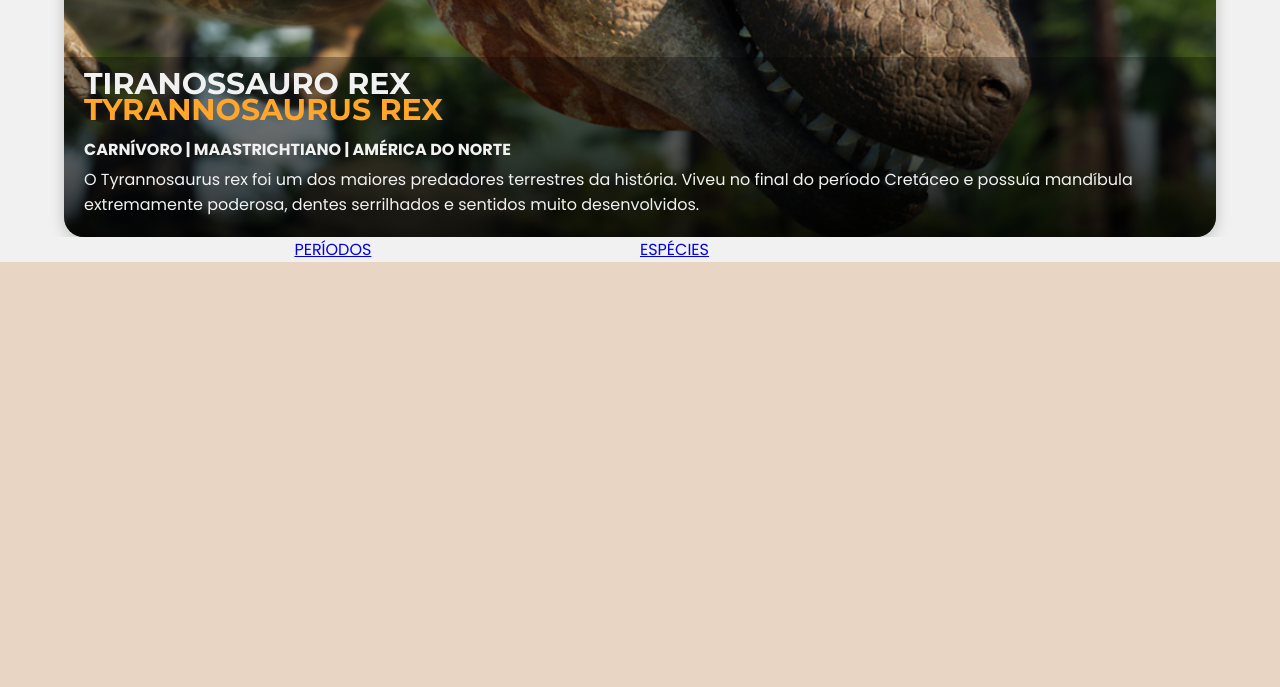
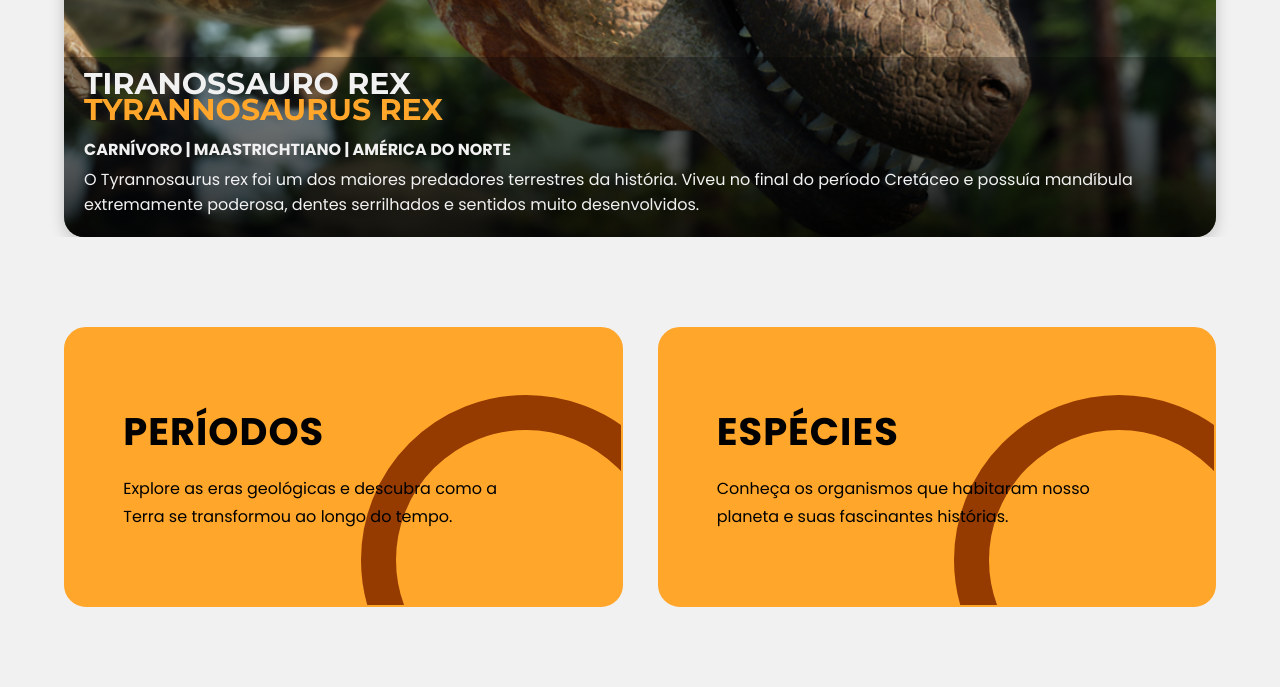
Before and after one commit to DinizDDD/PaleoPedia, a PHP site: page / in a window 1280 px wide. Shown: the part 4169-4856 px from the top of the page. Before the commit the page ends 4431 px from the top, so only its background shows below. Run offline with PHP 8.4, Linux system fonts and the light colour scheme; data comes from the database, SQL or seed files in the repository.

Commit message:
links in home

```diff
--- a/assets/css/home.css
+++ b/assets/css/home.css
@@ -210,28 +210,92 @@ body{
     }
 }
 
-.Links{
+.Links {
+    display: grid;
+    grid-template-columns: repeat(2, minmax(0, 1fr));
+    gap: 35px;
+    margin: 90px 5% 80px;
+}
+
+.Links .link-card {
+    position: relative;
     display: flex;
-    width: 90%;
-    margin: auto;
+    min-height: 280px;
     align-items: center;
+    justify-content: center;
+    overflow: hidden;
+    padding: 40px;
+    border: 2px solid var(--Laranja);
+    border-radius: 22px;
+    background: var(--Laranja);
+    color: var(--Preto);
+    text-decoration: none;
+    transition:
+        transform 0.3s ease,
+        box-shadow 0.3s ease,
+        background 0.3s ease;
+}
 
-    .left, right{
-        display: flex;
-        width: 50%;
+.Links .link-card::before {
+    position: absolute;
+    content: "";
+    width: 260px;
+    height: 260px;
+    border: 35px solid var(--Marrom-Claro);
+    border-radius: 50%;
+    right: -70px;
+    bottom: -120px;
+    transition: transform 0.4s ease;
+}
 
-        .link-container{
-            width: 20%;
-            align-items: center;
-            margin: auto;
-        }
+.Links .link-card:hover {
+    transform: translateY(-8px);
+    box-shadow: 0 15px 35px rgb(0 0 0 / 18%);
+}
 
-    }
+.Links .link-card:hover::before {
+    transform: scale(1.2);
+}
 
+.Links .link-content {
+    position: relative;
+    z-index: 1;
+    width: 100%;
+    max-width: 440px;
+}
 
+.Links .link-content h2 {
+    margin: 0 0 15px;
+    font-size: clamp(28px, 3vw, 42px);
+    font-weight: 700;
+    letter-spacing: 1px;
+}
+
+.Links .link-content p {
+    max-width: 400px;
+    margin: 0;
+    font-size: 16px;
+    line-height: 1.7;
+}
+
+.Links .link-card:hover .link-arrow {
+    transform: translate(5px, -5px);
 }
 
 /* RESPONSIVIDADE */
+
+@media (max-width: 768px) {
+    .Links {
+        grid-template-columns: 1fr;
+        gap: 22px;
+        margin: 60px 5%;
+    }
+
+    .Links .link-card {
+        min-height: 240px;
+        padding: 30px;
+    }
+}
 
 @media(max-width: 1000px){
 
--- a/includes/footer.php
+++ b/includes/footer.php
@@ -0,0 +1,3 @@
+<footer>
+
+</footer>
--- a/pages/home.php
+++ b/pages/home.php
@@ -70,20 +70,23 @@
 <?php include('includes/spotlight_banner.php') ?>
 
 <section class="Links">
-    <div class="left">
-        <div class="link-container">
-            <a class="nav-item" href="index.php?page=period">PERÍODOS</a>
+    <a class="link-card link-period" href="index.php?page=period">
+        <div class="link-content">
+            <h2>PERÍODOS</h2>
+            <p>Explore as eras geológicas e descubra como a Terra se transformou ao longo do tempo.</p>
         </div>
+    </a>
+
+    <a class="link-card link-species" href="index.php?page=species">
+        <div class="link-content">
+            <h2>ESPÉCIES</h2>
+            <p>Conheça os organismos que habitaram nosso planeta e suas fascinantes histórias.</p>
         </div>
-    <div class="right">
-        <div class="link-container">
-            <a class="nav-item" href="index.php?page=species">ESPÉCIES</a>
-        </div>
-    </div>
+    </a>
+</section>
 
 <?php
-        switch($page) {
-
+    switch ($page) {
         case 'species':
             include('pages/species.php');
             break;
@@ -93,4 +96,3 @@
             break;
     }
 ?>
-</section>
```
Lines whose indentation alone changed are shown as unchanged.
